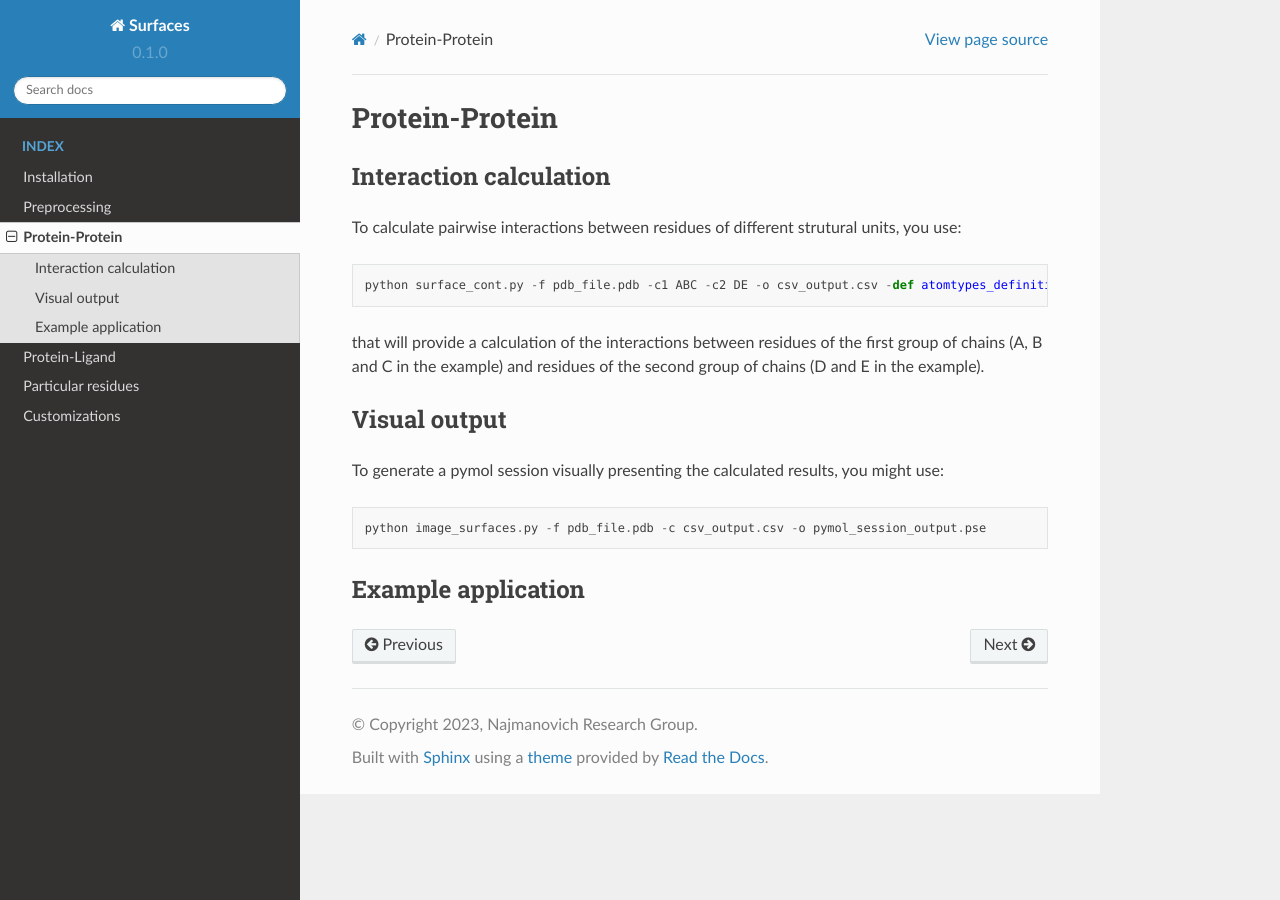
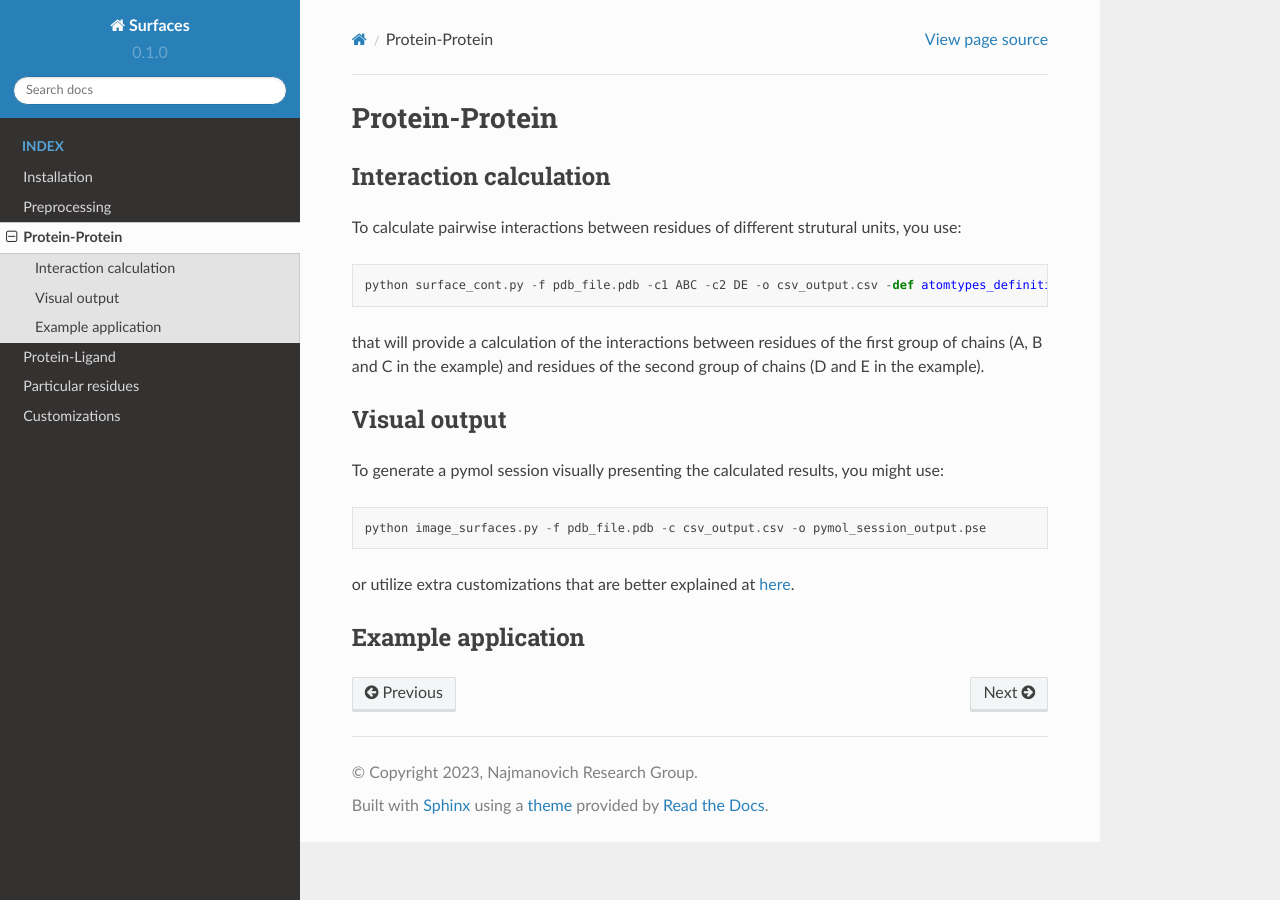
Before and after one commit to nataliateruel/Surfaces_tutorial, a Sphinx documentation site: the page built from docs/source/Protein-protein.rst, in a window 1280 px wide. Built offline with Sphinx 7.4.7 and the Read the Docs theme 2.0.0, drawn with Linux system fonts in a browser that asks for light colours.

Commit message:
Update Protein-protein.rst

```diff
--- a/docs/source/Protein-protein.rst
+++ b/docs/source/Protein-protein.rst
@@ -17,5 +17,7 @@ To generate a pymol session visually presenting the calculated results, you migh
 
       python image_surfaces.py -f pdb_file.pdb -c csv_output.csv -o pymol_session_output.pse
 
+or utilize extra customizations that are better explained at `here <https://surfaces-tutorial.readthedocs.io/en/latest/Customizations.html#visual-outputs>`_.
+
 Example application
 ----------------
```
